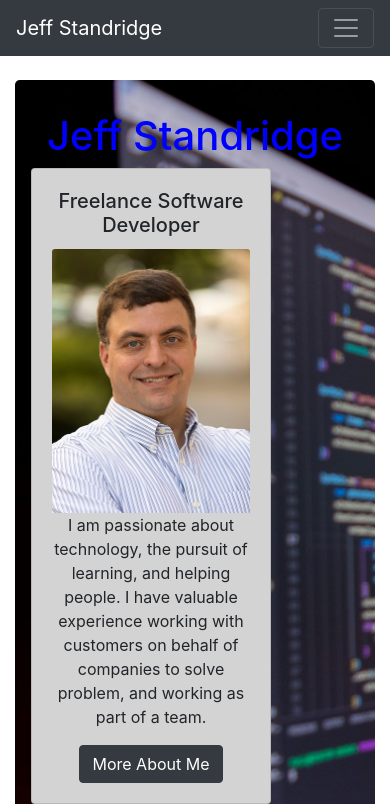
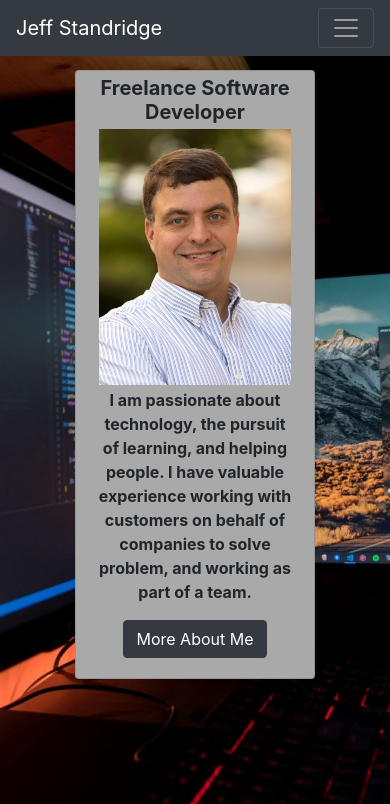
Before and after one commit to standridgejeff/PersonalWebsite, a Django app: page / in a window 390 px wide. Shown: the top 804 px of the page. Run offline with Django 3.2, Linux system fonts and the light colour scheme; some libraries are stand-ins or nearby versions; grey boxes are pictures that could not be loaded.

Commit message:
Fixed responsive background image, with Bootstrap card overlay

```diff
--- a/djangoproject/pages/templates/base.html
+++ b/djangoproject/pages/templates/base.html
@@ -13,13 +13,11 @@
 
   <link rel="stylesheet" type= text/css href="{% static 'css/main.css' %}">
 </head>
-<body>
-  <nav class="navbar navbar-expand-lg navbar-dark bg-dark" id="nav">
+  <nav class="navbar navbar-expand-lg navbar-dark bg-dark fixed-top" id="nav">
       <a class="navbar-brand" href="{% url 'home' %}">Jeff Standridge</a>
       <button class="navbar-toggler" type="button" data-toggle="collapse" data-target="#navbarSupportedContent" aria-controls="navbarSupportedContent" aria-expanded="false" aria-label="Toggle navigation">
         <span class="navbar-toggler-icon"></span>
       </button>
-
       <div class="collapse navbar-collapse" id="navbarSupportedContent">
         <ul class="navbar-nav mr-auto">
           <li class="nav-item">
@@ -31,12 +29,47 @@
         </ul>
       </div>
     </nav>
-  <br/>
-  <div class="container">
+<body>
+<!-- <div class="inner" id="cardRow">
+    <div class="row align-content-center">
+      <div class="col-xs-3 text-center my-auto">
+        <div class="card d-flex" id="card" style="width: 15rem;">
+          <div class="card-body align-items-center my-auto">
+            <h5 class="card-title">Freelance Software Developer</h5>
+            <img class="card-img-top" src="{% static 'images/jeffstandridgecroppedphoto.jpg' %}" alt="Card image cap"><p class="card-text">I am passionate about technology, the pursuit of learning, and helping people.  I have valuable experience working with customers on behalf of companies to solve problem, and working as part of a team.</p>
+            <a href="{%url 'about' %}" class="btn btn-dark">More About Me</a>
+          </div>
+        </div>
+      </div>
+    </div>
+  </div> -->
+   <!--  <div id="intro" class="view">
+      <div class="mask">
+        <div  id="bg">
+            <div class="container" id="cardRow">
+              <div class="row">
+                <div class="col-xs-3 text-center" id="col">
+                  <div class="card text-center" id="card" style="width: 15rem;">
+                    <div class="card-body align-items-center">
+                      <h5 class="card-title">Freelance Software Developer</h5>
+                      <img class="card-img-top" src="{% static 'images/jeffstandridgecroppedphoto2.jpg' %}" alt="Card image cap"><p class="card-text">I am passionate about technology, the pursuit of learning, and helping people.  I have valuable experience working with customers on behalf of companies to solve problems, and working as part of a team.</p>
+                      <a href="{%url 'about' %}" class="btn btn-dark">More About Me</a>
+                    </div>
+                  </div>
+                </div>
+              </div>
+            </div>
+            <img src="{% static 'images/fotis-fotopoulos-LJ9KY8pIH3E-unsplash.jpg' %}" id="bg-img" alt="background image">
+          <h1 id="header">Freelance Software Devloper</h1>
+            <img src="{% static 'images/jeffstandridgecroppedphoto3.jpg' %}" alt="Card image cap">
+          </div>
+        </div>
+      </div>
+    </div>
+      </div>
+      </div> -->
     {% block content %}
     {% endblock %}
-  </div>
-  <br/><br/>
 
     <!-- Optional JavaScript -->
     <!-- jQuery first, then Popper.js, then Bootstrap JS -->
--- a/djangoproject/pages/templates/home.html
+++ b/djangoproject/pages/templates/home.html
@@ -4,27 +4,31 @@
 {% block title %}Welcome to JeffStandridge.org{% endblock %}
 
 {% block content %}
-<div id ="topSection" class="jumbotron">
-	<div class="container container-fluid text-center">
+      <div class="inner">
+       <div class="card" id="card" style="width: 15rem;">
+					<div class="card-body align-items-center">
+						<h5 class="card-title">Freelance Software Developer</h5>
+						<img class="card-img-top" src="{% static 'images/newjeffstandridgecroppedphoto.jpg' %}" alt="Card image cap"><p class="card-text">I am passionate about technology, the pursuit of learning, and helping people.  I have valuable experience working with customers on behalf of companies to solve problem, and working as part of a team.</p>
+						<a href="{%url 'about' %}" class="btn btn-dark">More About Me</a>
+					</div>
+				</div>
+  </div>
+<!-- <div id ="topSection" class="jumbotron">
+	<div class="container-fluid text-center">
 		<h1 id="header">Jeff Standridge</h1>
-	</div>
-	<div class="container" id="cardRow">
+	</div> -->
+	<!-- <div class="container" id="cardRow">
 		<div class="row align-content-center">
 			<div class="col-xs-3 text-center my-auto">
-				<div class="card d-flex" id="card" style="width: 15rem;">
+				<div class="card" id="card" style="width: 15rem;">
 					<div class="card-body align-items-center my-auto">
 						<h5 class="card-title">Freelance Software Developer</h5>
 						<img class="card-img-top" src="{% static 'images/jeffstandridgecroppedphoto.jpg' %}" alt="Card image cap"><p class="card-text">I am passionate about technology, the pursuit of learning, and helping people.  I have valuable experience working with customers on behalf of companies to solve problem, and working as part of a team.</p>
-						<a href="{%url 'about' %}" class="btn btn-dark">More About Me</a>
+						<a href="{%url 'about' %}" class="btn btn-dark">More About Me</3a>
 					</div>
 				</div>
 			</div>
-			<div class="col-xs-3" id="col2pic">
-				<div class="container" id="pic">
-					<img class="img-fluid" src="/static/images/georgia-de-lotz-UlahdGc-IRI-unsplash.jpg">
-				</div>
-			</div>
 		</div>
-	</div>
-</div>
+	</div> -->
+
 {% endblock %}
--- a/djangoproject/static/css/main.css
+++ b/djangoproject/static/css/main.css
@@ -1,13 +1,132 @@
-h1 {
-	color: blue;
+html {
+  background: url(/static/images/fotis-fotopoulos-LJ9KY8pIH3E-unsplash.jpg) no-repeat center center fixed;
+  -webkit-background-size: cover;
+  -moz-background-size: cover;
+  -o-background-size: cover;
+  background-size: cover;
 }
 
-.jumbotron {
-	background-image: url(/static/images/fotis-fotopoulos-LJ9KY8pIH3E-unsplash.jpg);
+.inner {
+	position: absolute;
+	top: 25%;
+	left: 50%;
+	-webkit-transform: translate(-50%, -50%);
+	-ms-transform: translate(-50%, -50%);
+	-o-transform: translate(-50%, -50%);
+	transform: translate(-50%, -50%);
+	text-align: center !important;
+	max-height: 50%;
+	margin-top: 55px;
+	padding-top: 10px;
+}
+
+.card {
+	margin-top: 5px;
+	padding-top: -5px;
+	font-weight: bold;
+	background-color: darkgray;
+	background-size: cover;
+	position: relative;
+	margin-bottom: 30px;
+	max-height: 50%;
+}
+
+.card-title {
+	padding: -8px;
+	font-weight: bold;
+	margin-bottom: 2px;
+	margin-top: -15px;
+}
+
+.card-img-top {
+	border-style: solid;
+	border-color: darkgray;
+}
+
+/*.full-screen-background {
+	text-align: center !important;
+	width: 100%;
+	height: 100vh;
+	position: relative;
+	background: url(/static/images/fotis-fotopoulos-LJ9KY8pIH3E-unsplash.jpg) no-repeat center center;
+	-webkit-background-size: cover !important;
+	-ms-background-size: cover !important;
+	-0-background-size: cover !important;
+	background-size: cover !important;
+}
+
+.full-screen-background, .inner {
+	position: absolute;
+	top: 50%;
+	left: 50%;
+	-webkit-transform: translate(-50%, -50%);
+	-ms-transform: translate(-50%, -50%);
+	-o-transform: translate(-50%, -50%);
+	transform: translate(-50%, -50%);
+	color: lightgray;
+}*/
+
+
+
+
+
+/*html,
+body,
+header,
+#intro {
+	height: 100% !important;
+}
+
+#intro {
+	background: url(/static/images/fotis-fotopoulos-LJ9KY8pIH3E-unsplash.jpg);
+	-webkit-background-size: cover !important;
+	-moz-background-size: cover !important;
+	-o-background-size: cover !important;
+	background-size: cover !important;
+}
+
+
+#topContainer {
+	margin-top: 20px;
+}
+
+html{
+	background: url(/static/images/fotis-fotopoulos-LJ9KY8pIH3E-unsplash.jpg);
+	-webkit-background-size: cover;
+	-moz-background-size: cover;
+	-o-background-size: cover;
 	background-size: cover;
 }
 
+html {
+	background: url(/static/images/fotis-fotopoulos-LJ9KY8pIH3E-unsplash.jpg) no-repeat center center fixed;
+	background-size: cover;
+	height: 100%;
+	overflow: hidden;
+}
 
-#card {
-	background-color: lightgray;
+#bg {
+	position: fixed;
+	top: -50%;
+	left: -50%;
+	width: 200%;
+	height: 200%;
 }
+
+#bg-img {
+	position: absolute;
+	top: 0;
+	left: 0;
+	right: 0;
+	bottom: 0;
+	margin: auto;
+	min-width: 50%;
+	min-height: 50%;
+}
+
+h1 {
+	border-style: solid;
+	border-color: black;
+	background-color: gray;
+	color: black;
+}*/
--- a/djangoproject/static/images/desktop.ini
+++ b/djangoproject/static/images/desktop.ini
@@ -1,2 +1,3 @@
 [LocalizedFileNames]
 georgia-de-lotz-UlahdGc-IRI-unsplash.jpg=@georgia-de-lotz-UlahdGc-IRI-unsplash,0
+jeffstandridgecroppedphoto.jpg=@jeffstandridgecroppedphoto,0
```
Also changed, not shown: djangoproject/static/images/fotis-fotopoulos-LJ9KY8pIH3E-unsplash.jpg, djangoproject/static/images/jeffstandridgecroppedphoto2.jpg (added), djangoproject/static/images/jeffstandridgecroppedphoto3.jpg (added), djangoproject/static/images/jeffstandridgecroppedphoto4.jpg (added), djangoproject/static/images/jeffstandridgecroppedphoto5.jpg (added), djangoproject/static/images/newjeffstandridgecroppedphoto.jpg (added). Lines whose indentation alone changed are shown as unchanged.
